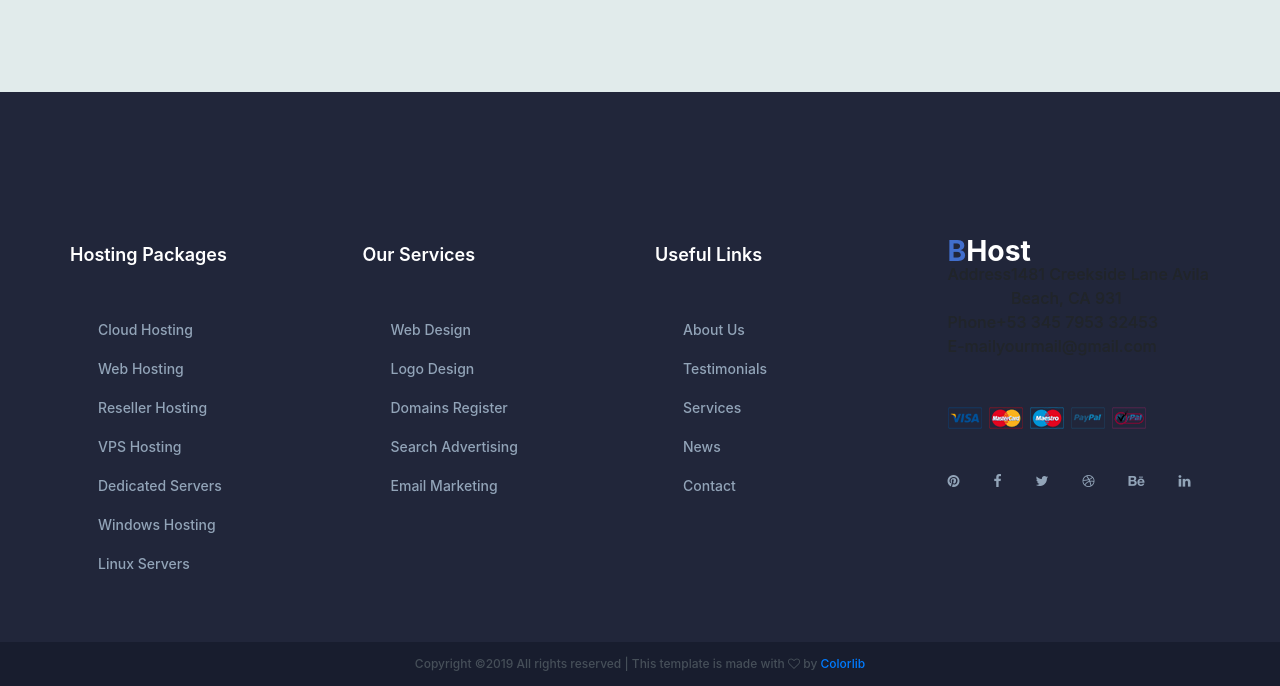
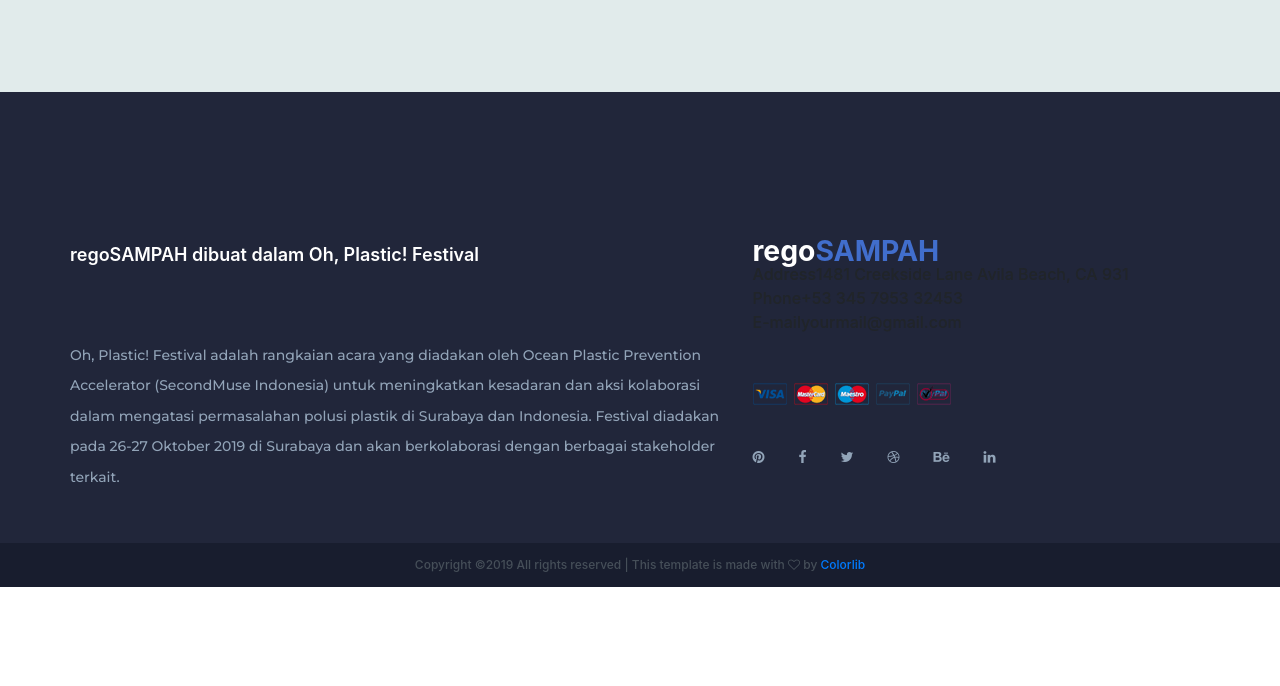
Before and after one commit to arfendo26/wastedata, a CodeIgniter app: page /wastedata/index.php/wastedata/index in a window 1280 px wide. Shown: the part 2470-3156 px from the top of the page. After the commit the page ends 3057 px from the top, so only its background shows below. Run offline with CodeIgniter, Linux system fonts and the light colour scheme; some libraries are stand-ins or nearby versions.

Commit message:
footer oh plastic

```diff
--- a/application/views/layout/back.php
+++ b/application/views/layout/back.php
@@ -114,52 +114,17 @@
         <div class="row footer_row">
 
           <!-- Footer Column -->
-          <div class="col-xl-3 col-md-6">
-            <div class="footer_title">Hosting Packages</div>
-            <div class="footer_list">
-              <ul>
-                <li><a href="#">Cloud Hosting</a></li>
-                <li><a href="#">Web Hosting</a></li>
-                <li><a href="#">Reseller Hosting</a></li>
-                <li><a href="#">VPS Hosting</a></li>
-                <li><a href="#">Dedicated Servers</a></li>
-                <li><a href="#">Windows Hosting</a></li>
-                <li><a href="#">Linux Servers</a></li>
-              </ul>
-            </div>
+          <div class="col-xl-7 col-md-6">
+            <div class="footer_title">regoSAMPAH dibuat dalam Oh, Plastic! Festival</div>
+              <br><br><br>
+              <p>Oh, Plastic! Festival adalah rangkaian acara yang diadakan oleh Ocean Plastic Prevention Accelerator (SecondMuse Indonesia) untuk meningkatkan kesadaran dan aksi kolaborasi dalam mengatasi permasalahan polusi plastik di Surabaya dan Indonesia. Festival diadakan pada 26-27 Oktober 2019 di Surabaya dan akan berkolaborasi dengan berbagai stakeholder terkait.</p>
+
           </div>
 
-          <!-- Footer Column -->
-          <div class="col-xl-3 col-md-6">
-            <div class="footer_title">Our Services</div>
-            <div class="footer_list">
-              <ul>
-                <li><a href="#">Web Design</a></li>
-                <li><a href="#">Logo Design</a></li>
-                <li><a href="#">Domains Register</a></li>
-                <li><a href="#">Search Advertising</a></li>
-                <li><a href="#">Email Marketing</a></li>
-              </ul>
-            </div>
-          </div>
 
           <!-- Footer Column -->
-          <div class="col-xl-3 col-md-6">
-            <div class="footer_title">Useful Links</div>
-            <div class="footer_list">
-              <ul>
-                <li><a href="#">About Us</a></li>
-                <li><a href="#">Testimonials</a></li>
-                <li><a href="#">Services</a></li>
-                <li><a href="#">News</a></li>
-                <li><a href="#">Contact</a></li>
-              </ul>
-            </div>
-          </div>
-
-          <!-- Footer Column -->
-          <div class="col-xl-3 col-md-6">
-            <div class="logo footer_logo"><a href="#"><span>b</span>Host</a></div>
+          <div class="col-xl-5 col-md-6">
+            <div class="logo footer_logo"><a href="#">rego<span>sampah</span></a></div>
             <div class="contact_info">
               <ul>
                 <li class="d-flex flex-row align-items-start justify-content-start">
```
